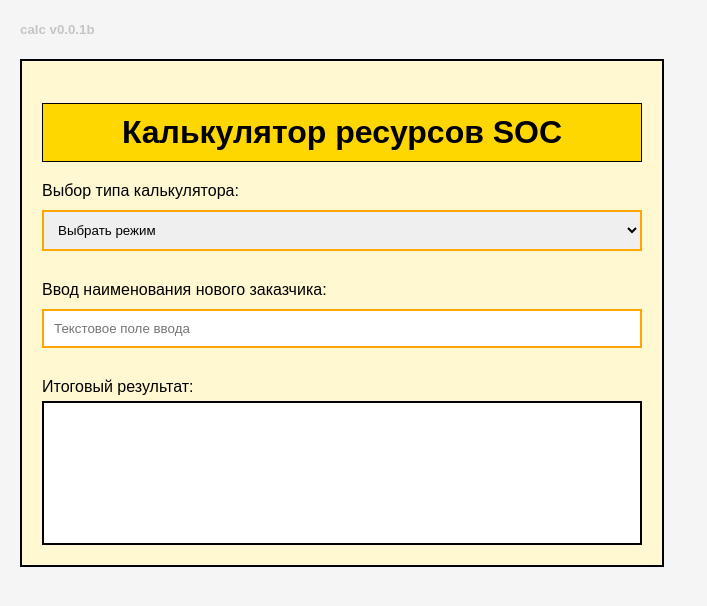
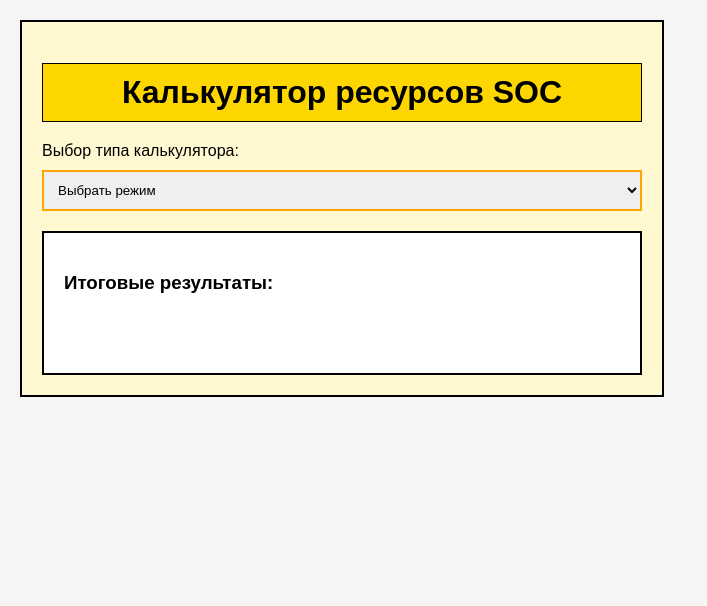
Before and after one commit to dm3tr-0/Calc-Python-Excel-PDF-WORD, a Flask app: page / in a window 1280 px wide. Shown: the top 606 px of the page, without its empty margins (0-707 px from the left). Run offline with Flask 3, Linux system fonts and the light colour scheme.

Commit message:
Update index.html
изменил поля ввода для режима 1
кнопка "расчитать" отправляет введенные данные на сервер
в итоговом результате получаем ответ от сервера в виде json

```diff
--- a/templates/index.html
+++ b/templates/index.html
@@ -8,7 +8,6 @@
     <title>Калькулятор ресурсов SOC</title>
 </head>
 <body>
-    <h5>calc v0.0.1b</h5>
     <div class="container">
         <h1>Калькулятор ресурсов SOC</h1>
 
@@ -20,14 +19,17 @@
             <option value="3">Режим 3: -</option>
         </select>
 
-    <label for="customer-name">Ввод наименования нового заказчика:</label>
-    <input type="text" id="customer-name" placeholder="Текстовое поле ввода">
+        <div id="mode-1" class="input-fields">
+            <label for="work-hours">Количество часов работы:</label>
+            <input type="number" id="work-hours" placeholder="Например: 180">
 
-    <!-- Поля для режима 1 -->
-    <div id="mode-1" class="input-fields">
-        <input type="text" placeholder="Поле 1">
-        <input type="text" placeholder="Поле 2">
-        <input type="text" placeholder="Поле 3">
+            <label for="days-count">Среднее количество дней:</label>
+            <input type="number" id="days-count" placeholder="Например: 11">
+
+            <label for="max-files-day">Максимальное количество файлов в день:</label>
+            <input type="number" id="max-files-day" placeholder="Например: 58">
+
+            <button id="calculate">Рассчитать</button>
         </div>
 
         <!-- Поля для режима 2 -->
@@ -40,8 +42,10 @@
             <p>Режим 3"</p>
         </div>
 
-    <label>Итоговый результат:</label>
-    <div id="result"></div>
+        <div id="result">
+            <h3>Итоговые результаты:</h3>
+            <p id="result-output"></p>
+        </div>
     </div>
 
     <script>
@@ -63,7 +67,42 @@
                 mode3.style.display = 'block';
             }
         });
+        document.getElementById('calculate').addEventListener('click', function() {
+            const workHours = parseFloat(document.getElementById('work-hours').value);
+            const daysCount = parseFloat(document.getElementById('days-count').value);
+            const maxFilesDay = parseFloat(document.getElementById('max-files-day').value);
+
+            if (isNaN(workHours) || isNaN(daysCount) || isNaN(maxFilesDay)) {
+                alert('Пожалуйста, введите все данные.');
+                return;
+            }
+
+            const data = {
+                work_hours: workHours,
+                days_count: daysCount,
+                max_files_day: maxFilesDay
+            };
+
+            fetch('/calculate', {
+                method: 'POST',
+                headers: {
+                    'Content-Type': 'application/json'
+                },
+                body: JSON.stringify(data)
+            })
+            .then(response => response.json())
+            .then(result => {
+                document.getElementById('result-output').innerHTML = `
+                    <strong>Максимальное количество файлов в месяц:</strong> ${result.max_files_month.toFixed(2)}<br>
+                    <strong>Фактическое количество файлов в месяц:</strong> ${result.fact_files_month.toFixed(2)}<br>
+                    <strong>Разница в нагрузке:</strong> ${result.load_difference.toFixed(2)}
+                `;
+            })
+            .catch(error => {
+                console.error('Ошибка:', error);
+                alert('Произошла ошибка при расчете.');
+            });
+        });
     </script>
-
 </body>
 </html>
```
Lines whose indentation alone changed are shown as unchanged.
